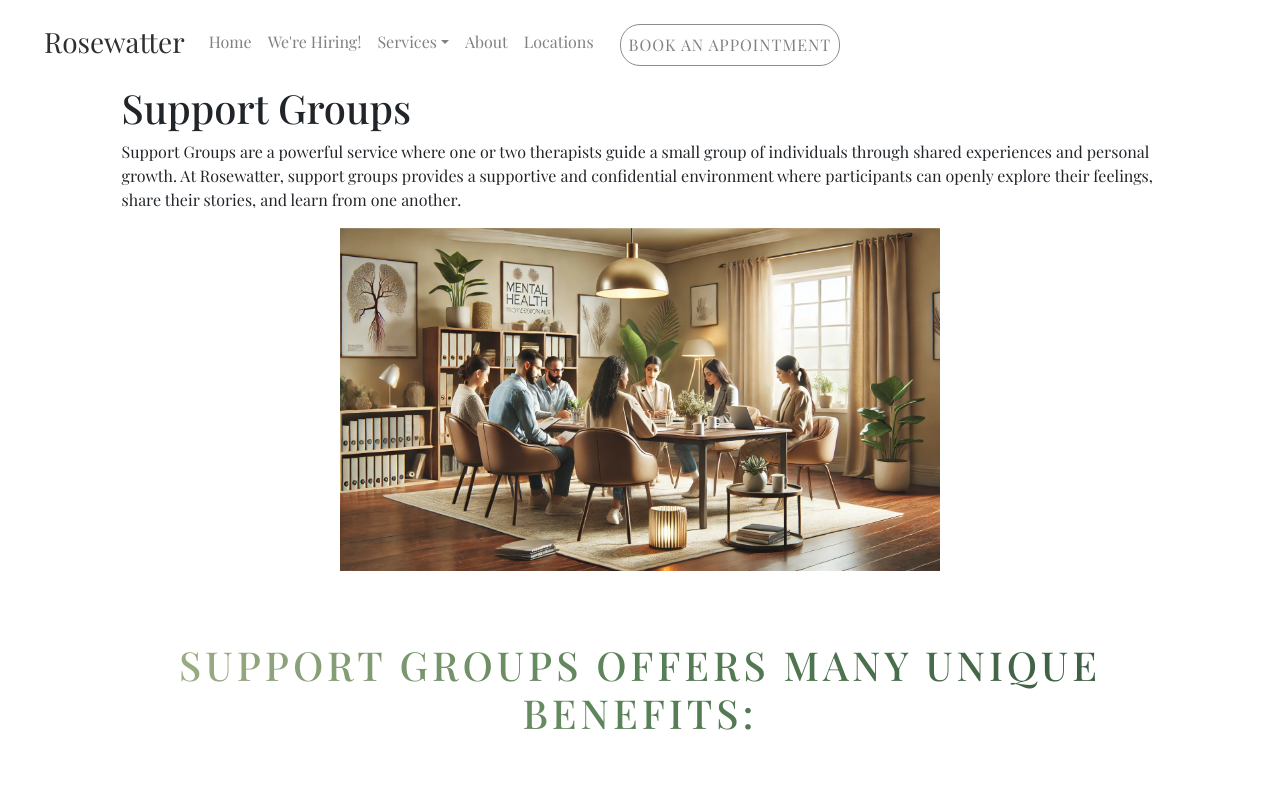
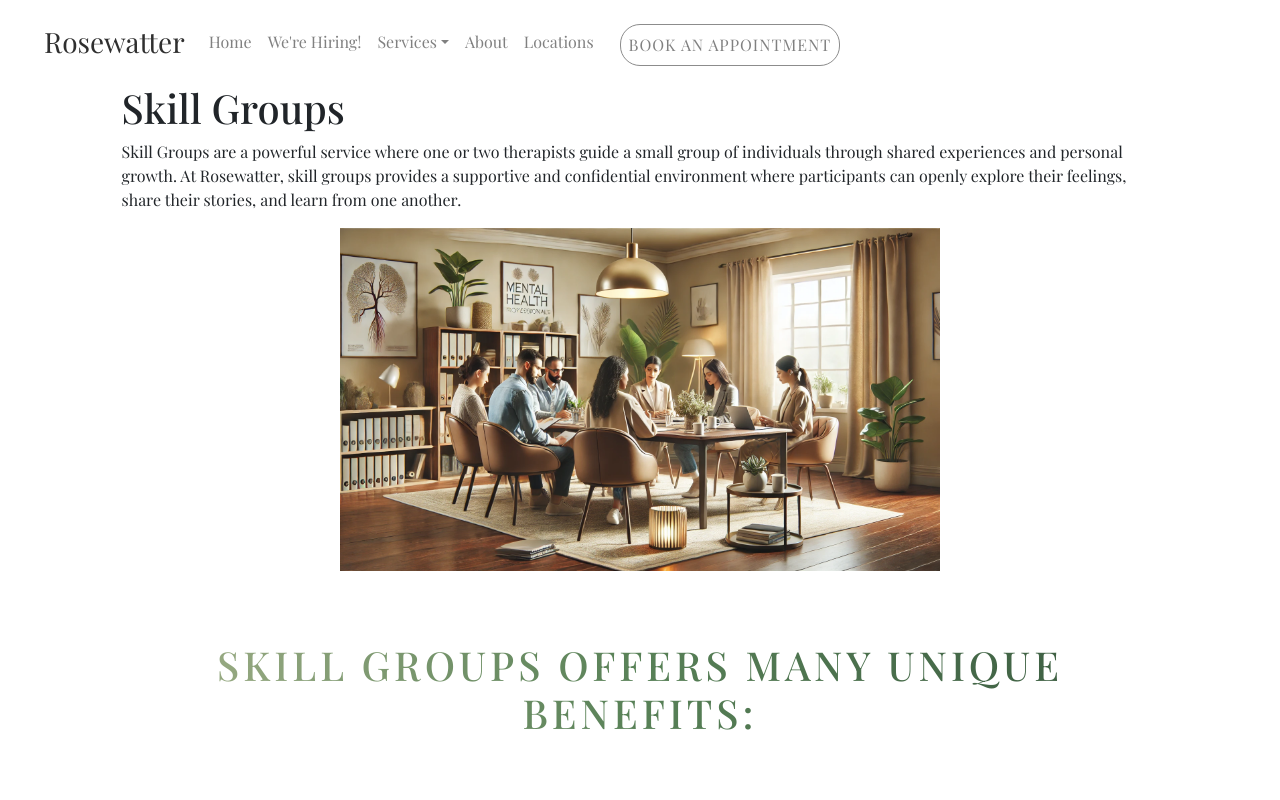
Before and after one commit to Bgorson/rose-water, a React app: page /support-group in a window 1280 px wide. Shown: the top 800 px of the page. Built offline with nearby package versions, Linux system fonts and the light colour scheme.

Commit message:
fix language

```diff
--- a/src/components/ContentBlog.js
+++ b/src/components/ContentBlog.js
@@ -135,12 +135,12 @@ const CONTENT = [
     image: Group,
     type: 'group',
     description:
-      'Rosewatter Chicagoland Counseling offers support groups to foster connection, build skills, and promote healing. Share your journey with others. Join our group sessions now.',
-    title: 'Support Groups | Rosewatter Chicagoland Counseling',
-    header: 'Support Groups',
+      'Rosewatter Chicagoland Counseling offers skill groups to foster connection, build skills, and promote healing. Share your journey with others. Join our group sessions now.',
+    title: 'Skill Groups | Rosewatter Chicagoland Counseling',
+    header: 'Skill Groups',
     mainContent:
-      'Support Groups are a powerful service where one or two therapists guide a small group of individuals through shared experiences and personal growth. At Rosewatter, support groups provides a supportive and confidential environment where participants can openly explore their feelings, share their stories, and learn from one another.',
-    faqHeader: 'Support Groups offers many unique benefits:',
+      'Skill Groups are a powerful service where one or two therapists guide a small group of individuals through shared experiences and personal growth. At Rosewatter, skill groups provides a supportive and confidential environment where participants can openly explore their feelings, share their stories, and learn from one another.',
+    faqHeader: 'Skill Groups offers many unique benefits:',
     subHeader: [
       {
         title: 'Support and Connection',
@@ -150,7 +150,7 @@ const CONTENT = [
       {
         title: 'Shared Experiences',
         content:
-          'In support groups, members can share their own experiences. Hearing others’ stories helps participants feel understood and validated, reducing isolation and enhancing empathy within the group.',
+          'In skill groups, members can share their own experiences. Hearing others’ stories helps participants feel understood and validated, reducing isolation and enhancing empathy within the group.',
       },
       {
         title: 'Skill Building',
@@ -169,7 +169,7 @@ const CONTENT = [
       },
     ],
     endingContent:
-      'Support Groups at Rosewatter can be an effective way to address a range of issues, including anxiety, depression, relationship problems, and trauma. It allows participants to gain insight from the collective wisdom of the group, while also contributing to the growth and healing of others. For many, this shared journey fosters deep emotional support and lasting change.',
+      'Skill Groups at Rosewatter can be an effective way to address a range of issues, including anxiety, depression, relationship problems, and trauma. It allows participants to gain insight from the collective wisdom of the group, while also contributing to the growth and healing of others. For many, this shared journey fosters deep emotional support and lasting change.',
   },
   {
     image: Workshop,
--- a/src/components/Navbar.js
+++ b/src/components/Navbar.js
@@ -121,7 +121,7 @@ export default function NavbarComponent({ ishome }) {
                   Couples Therapy
                 </Dropdown.Item>
                 <Dropdown.Item href="/support-group" onClick={handleClose}>
-                  Support Group
+                  Skill Group
                 </Dropdown.Item>
                 <Dropdown.Item
                   href="/mental-health-workshops"
```
